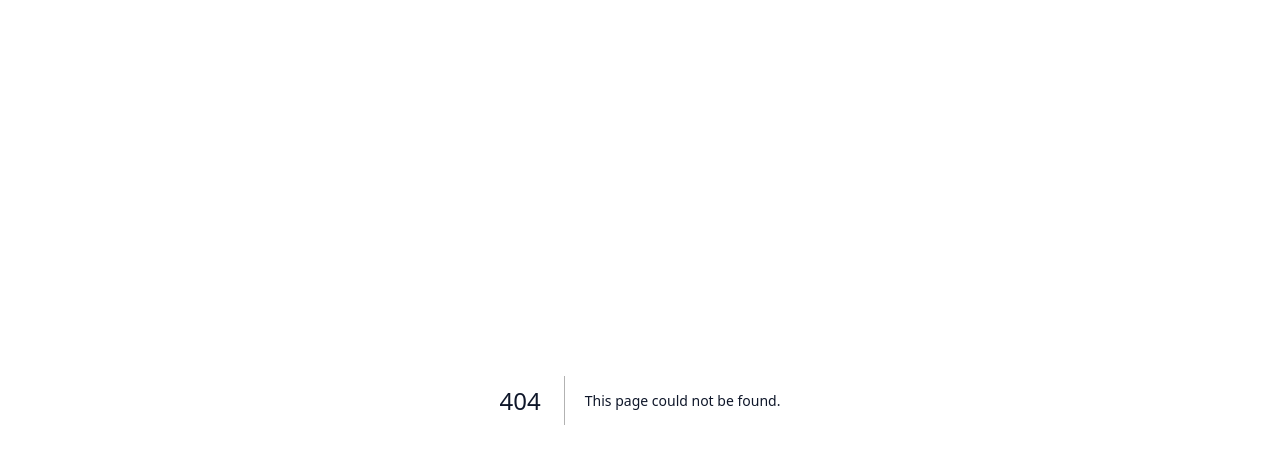
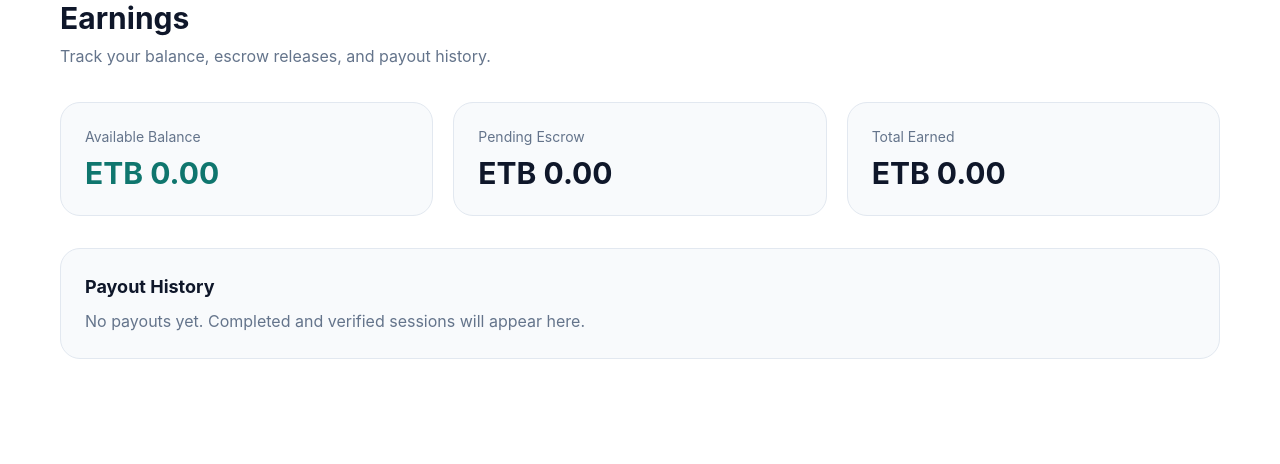
Before and after one commit to Zeordi/tutor-be-betea, a Next.js app in the folder apps/web/: page /teacher/earnings in a window 1280 px wide. Before the commit this address had no page. Shown: the top 464 px of the page. Built offline with nearby package versions, Linux system fonts and the light colour scheme.

Commit message:
Create earnings/page.tsx

```diff
--- /dev/null
+++ b/apps/web/app/teacher/earnings/page.tsx
@@ -0,0 +1,36 @@
+"use client";
+
+export default function TeacherEarningsPage() {
+  return (
+    <main className="min-h-screen bg-[var(--background)]">
+      <section className="container py-10">
+        <h1 className="text-3xl font-bold mb-2">Earnings</h1>
+        <p className="text-[var(--secondary)] mb-8">
+          Track your balance, escrow releases, and payout history.
+        </p>
+
+        <div className="grid md:grid-cols-3 gap-5 mb-8">
+          <div className="card">
+            <div className="text-sm text-[var(--secondary)] mb-2">Available Balance</div>
+            <div className="text-3xl font-bold text-[var(--primary)]">ETB 0.00</div>
+          </div>
+          <div className="card">
+            <div className="text-sm text-[var(--secondary)] mb-2">Pending Escrow</div>
+            <div className="text-3xl font-bold">ETB 0.00</div>
+          </div>
+          <div className="card">
+            <div className="text-sm text-[var(--secondary)] mb-2">Total Earned</div>
+            <div className="text-3xl font-bold">ETB 0.00</div>
+          </div>
+        </div>
+
+        <div className="card">
+          <h3 className="font-bold text-lg mb-2">Payout History</h3>
+          <p className="text-[var(--secondary)]">
+            No payouts yet. Completed and verified sessions will appear here.
+          </p>
+        </div>
+      </section>
+    </main>
+  );
+}
```
